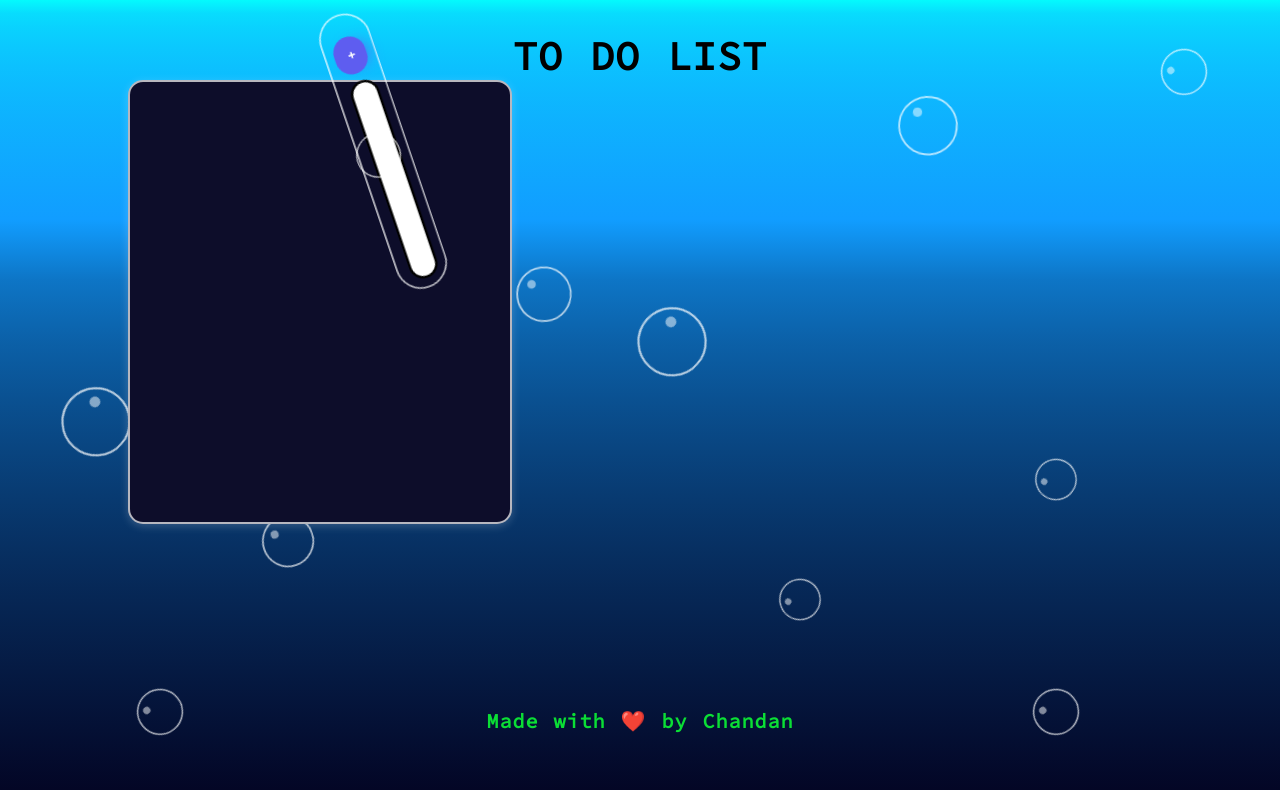
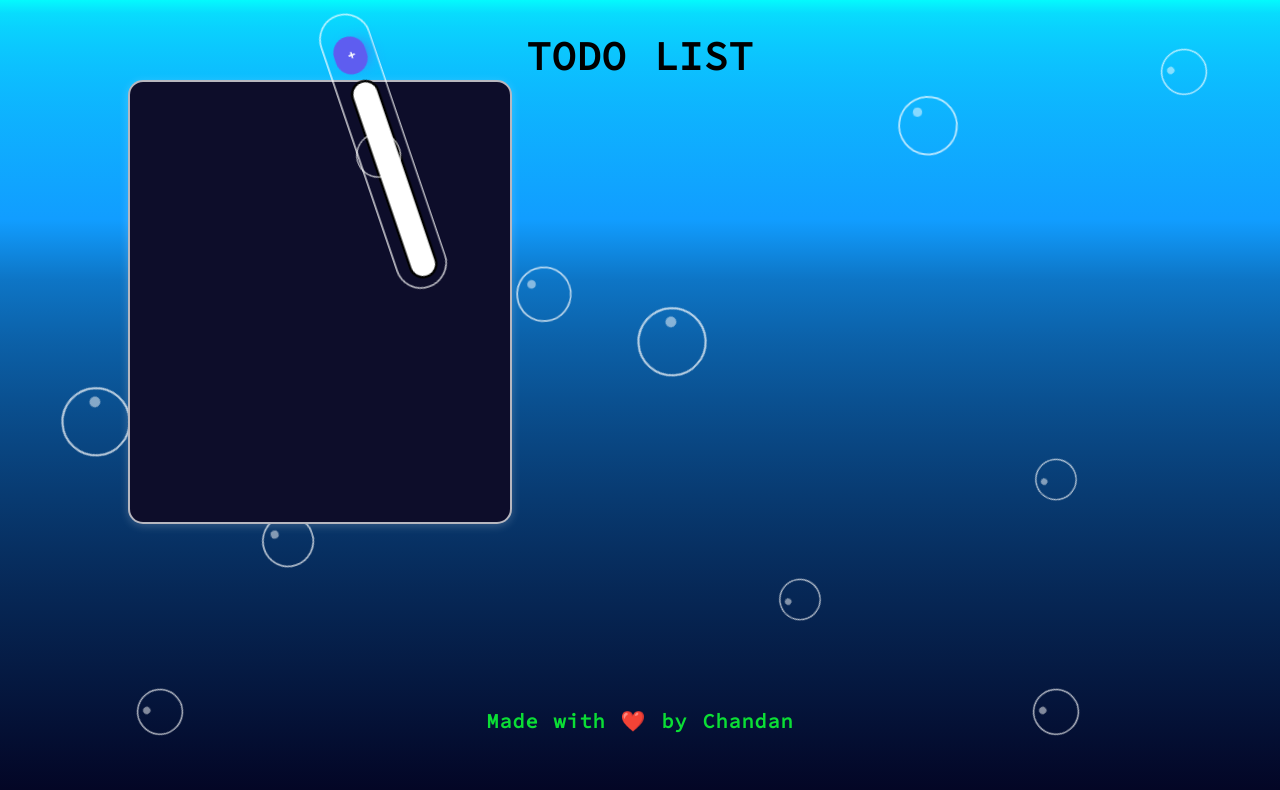
Before and after one commit to Patrachandan/To-Do-List, a plain HTML site: page index.html in a window 1280 px wide. Drawn offline with Linux system fonts and the light colour scheme.

Commit message:
h1 changed

```diff
--- a/index.html
+++ b/index.html
@@ -10,7 +10,7 @@
 
 <body>
     <div class="wrapper">
-        <h1>To Do List</h1>
+        <h1>ToDo List</h1>
         <div><span class="dot"></span></div>
         <div><span class="dot"></span></div>
         <div><span class="dot"></span></div>
```
